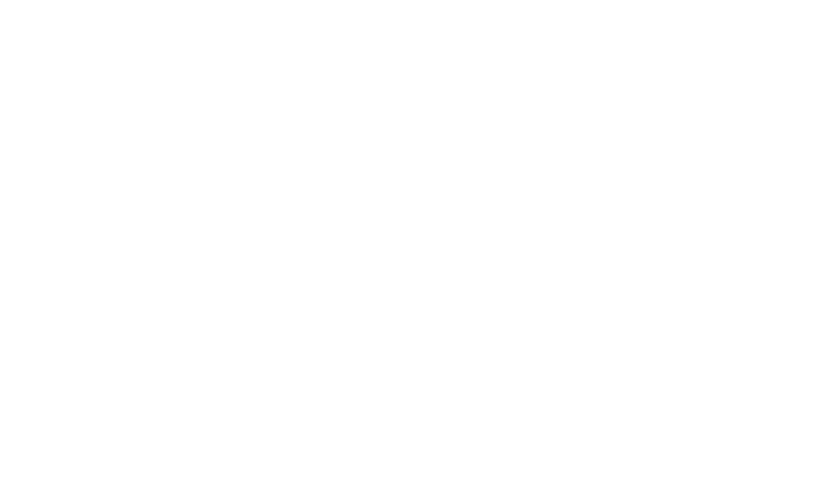
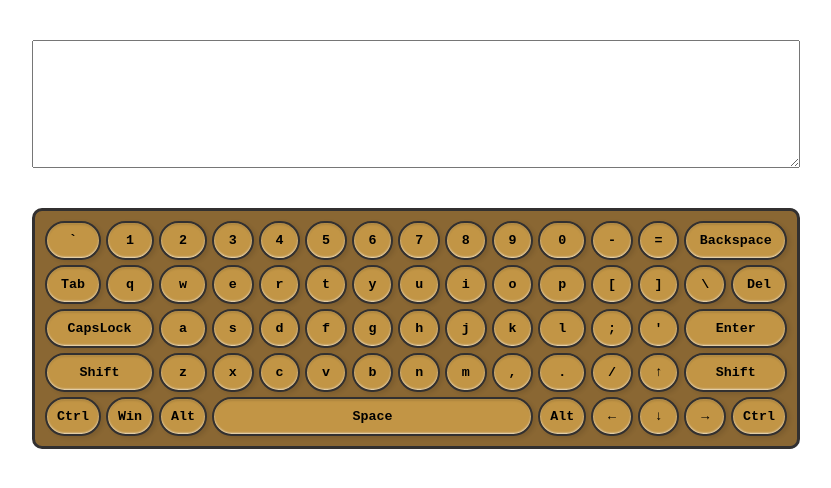
Before and after one commit to alexkobelev/virtual-keyboard, a plain HTML site: page index.html in a window 1280 px wide. Shown: the whole page, without its empty margins (224-1055 px from the left). Drawn offline with Linux system fonts and the light colour scheme.

Commit message:
feat: add keyboard and text area

```diff
--- a/index.html
+++ b/index.html
@@ -8,6 +8,6 @@
   <title>Virtual keyboard</title>
 </head>
 <body>
-  <script src="script.js"></script>
+  <script class="main-script" src="script.js"></script>
 </body>
 </html>
--- a/script.js
+++ b/script.js
@@ -0,0 +1,55 @@
+/* eslint-disable no-console */
+// Массив ключей клавиатуры
+const keys = [
+  ['`', '1', '2', '3', '4', '5', '6', '7', '8', '9', '0', '-', '=', 'Backspace'],
+  ['Tab', 'q', 'w', 'e', 'r', 't', 'y', 'u', 'i', 'o', 'p', '[', ']', '\\', 'Del'],
+  ['CapsLock', 'a', 's', 'd', 'f', 'g', 'h', 'j', 'k', 'l', ';', '\'', 'Enter'],
+  ['Shift', 'z', 'x', 'c', 'v', 'b', 'n', 'm', ',', '.', '/', '↑', 'Shift'],
+  ['Ctrl', 'Win', 'Alt', 'Space', 'Alt', '←', '↓', '→', 'Ctrl'],
+];
+
+// Создаем контейнер для поля для ввода текста и клавиатуры
+const container = document.createElement('div');
+container.setAttribute('class', 'container');
+
+// Создаем поле для ввода текста
+const textarea = document.createElement('textarea');
+textarea.setAttribute('class', 'text-area');
+
+// Создаем контейнер для клавиатуры
+const keyboard = document.createElement('div');
+keyboard.setAttribute('class', 'keyboard');
+
+// Coздаем клавиатуру через цикл
+for (let i = 0; i < keys.length; i += 1) {
+  const keyboardRow = document.createElement('div');
+  keyboardRow.setAttribute('class', 'keyboard__row');
+
+  for (let j = 0; j < keys[i].length; j += 1) {
+    const key = document.createElement('button');
+    const button = keys[i][j];
+    key.setAttribute('class', 'keyboard__button');
+
+    if (button === 'CapsLock' || button === 'Enter' || button === 'Shift' || button === 'Backspace') {
+      key.setAttribute('class', 'keyboard__button keyboard__button_long');
+    }
+
+    if (button === 'Space') {
+      key.setAttribute('class', 'keyboard__button keyboard__button_space');
+    }
+
+    key.textContent = `${keys[i][j]}`;
+
+    keyboardRow.appendChild(key);
+  }
+
+  keyboard.appendChild(keyboardRow);
+}
+
+// Добавляем клавиатуру и поле для ввода текста в контейнер;
+container.appendChild(textarea);
+container.appendChild(keyboard);
+
+// Добавляем контейнер на страницу перед тегом script
+const script = document.querySelector('.main-script');
+document.body.insertBefore(container, script);
--- a/style.css
+++ b/style.css
@@ -0,0 +1,69 @@
+* {
+  margin: 0;
+  padding: 0;
+  box-sizing: border-box;
+}
+
+.container {
+  display: flex;
+  justify-content: center;
+  align-items: center;
+  justify-self: center;
+  flex-direction: column;
+  gap: 40px;
+}
+
+.text-area {
+  margin-top: 40px;
+  height: 128px;
+  width: 768px;
+
+}
+
+.keyboard {
+  display: grid;
+  margin: 0 auto;
+  width: 768px;
+  grid-template-columns: repeat(15, 1fr);
+  grid-template-rows: repeat(5, 1fr);
+  gap: 5px;
+  background-color: #8a6733;
+  padding: 10px;
+  border-radius: 10px;
+  border: 3px solid #323030;
+}
+
+.keyboard__row {
+  display: contents;
+}
+
+.keyboard__button {
+  background-color: #c29545;
+  border: 2px solid #323030;
+  border-radius: 20px;
+  padding: 10px;
+  text-align: center;
+  box-shadow: 3px 2px 4px rgba(0, 0, 0, 0.1),
+  inset 0 -1px 2px rgba(255, 255, 255, 0.7),
+  inset 0 2px 2px rgba(0, 0, 0, 0.1);
+
+  font-family: 'Courier New', Courier, monospace;
+  font-weight: 700;
+  transition: all 0.2s;
+}
+
+.keyboard__button:active {
+  background-color: #b67d1b;
+  box-shadow: 0 0px 0px rgba(0, 0, 0, 0.15);
+  transform: translate(1px, 3px);
+  scale: 95%;
+}
+
+.keyboard__button_long {
+  grid-column-end: span 2;
+  border-radius: 20px;
+}
+
+.keyboard__button_space {
+  grid-column-end: span 7;
+}
```
